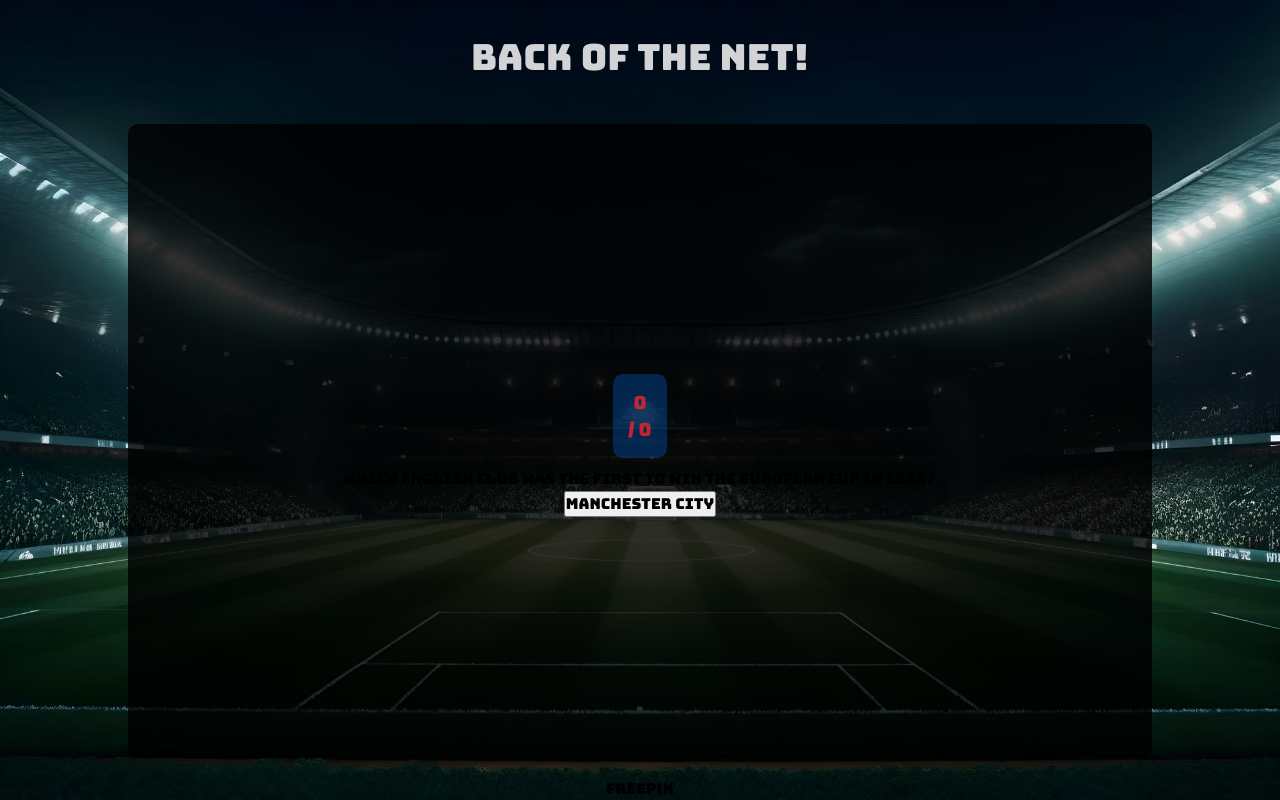
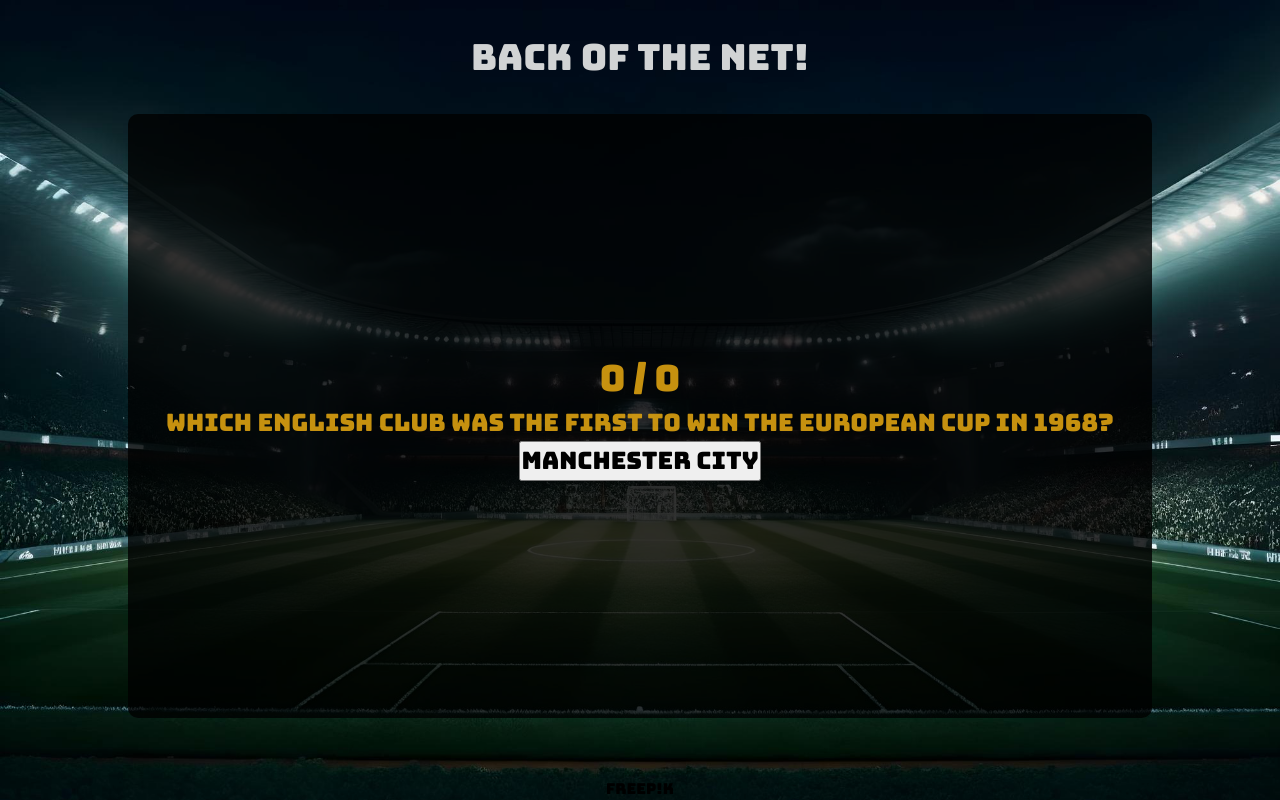
Before and after one commit to SarahWelcher/backofthenet, a plain HTML site: page game.html in a window 1280 px wide. Drawn offline with nearby package versions, Linux system fonts and the light colour scheme.

Commit message:
Add styles to score and questions

```diff
--- a/assets/css/style.css
+++ b/assets/css/style.css
@@ -55,7 +55,7 @@
 
   /* ------- buttons ------- */
 
-  .btn, .score  {
+  .btn {
     font-size: large;
     box-shadow: 0 6px 12px -2px rgba(#D1D3D4, .15);
     background-color: rgba(3, 70, 148, 0.5);
@@ -106,3 +106,19 @@ footer a {
   }
 
   /* ------ quiz interface ------ */
+
+/* Score */
+.score {
+  font-size: 150%;
+}
+
+/* quiz questions */
+#quiz{
+  font-size: x-large;
+  box-shadow: 0 6px 12px -2px rgba(#D1D3D4, .15);
+  color: rgb(219, 161, 17, 0.9);
+  padding: 15px;
+  margin: 10px;
+  margin-bottom:60px;
+  font-family: Bungee, sans-serif;
+}
--- a/assets/js/game.js
+++ b/assets/js/game.js
@@ -103,5 +103,4 @@ function showQuestion() {
     });
 }
 
-
 showQuestion();
--- a/game.html
+++ b/game.html
@@ -29,7 +29,7 @@
     <h1 class="logo"><a href="index.html" class="logo-link">Back of the net!</a></h1>
 
     <!-- game container -->
-    <div class="container">
+    <div class="container" id="quiz">
 
         <!-- Game score area -->
         <div class="score">
@@ -38,7 +38,7 @@
         </div>
 
         <!-- Questions and answers area -->
-        <div id="question" id="quiz"></div>
+        <div id="question"></div>
         <div id="options" class="option"></div>
     </div>
 
```
